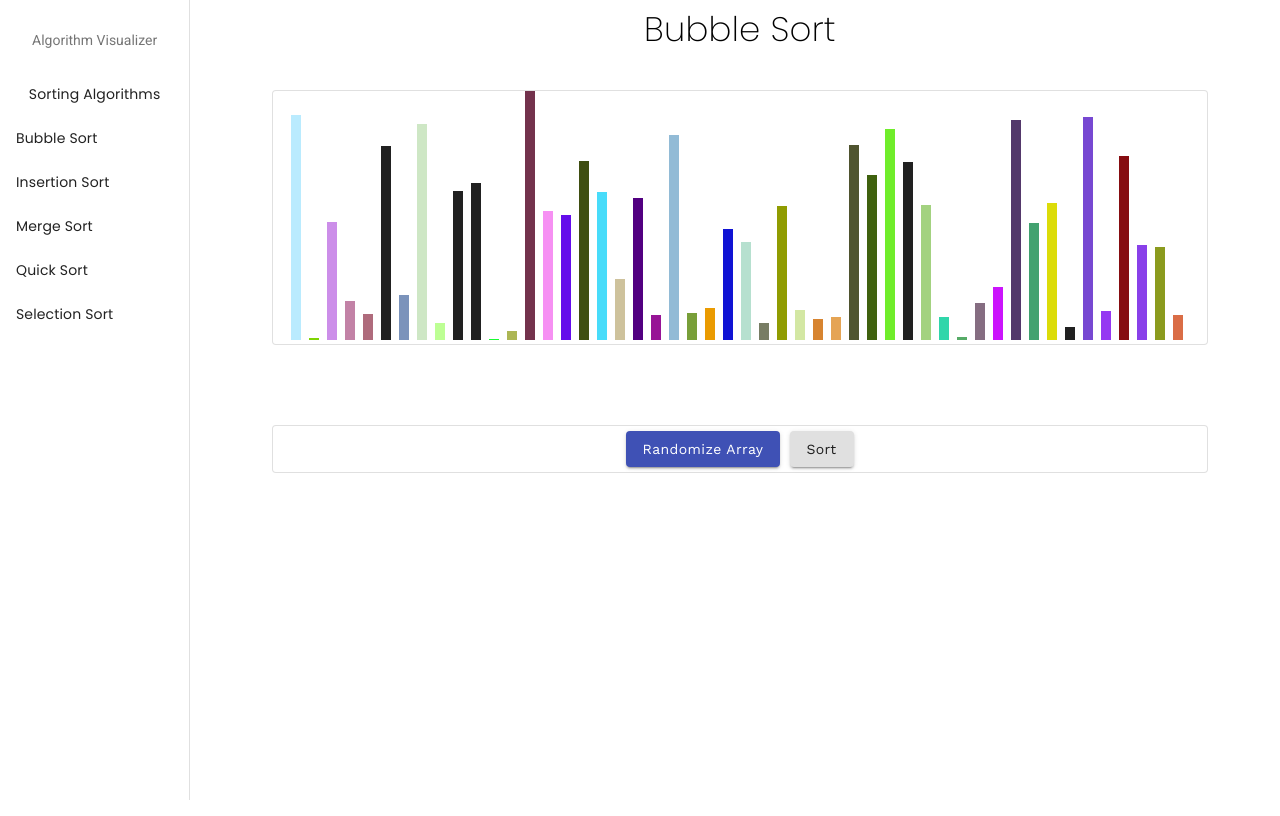
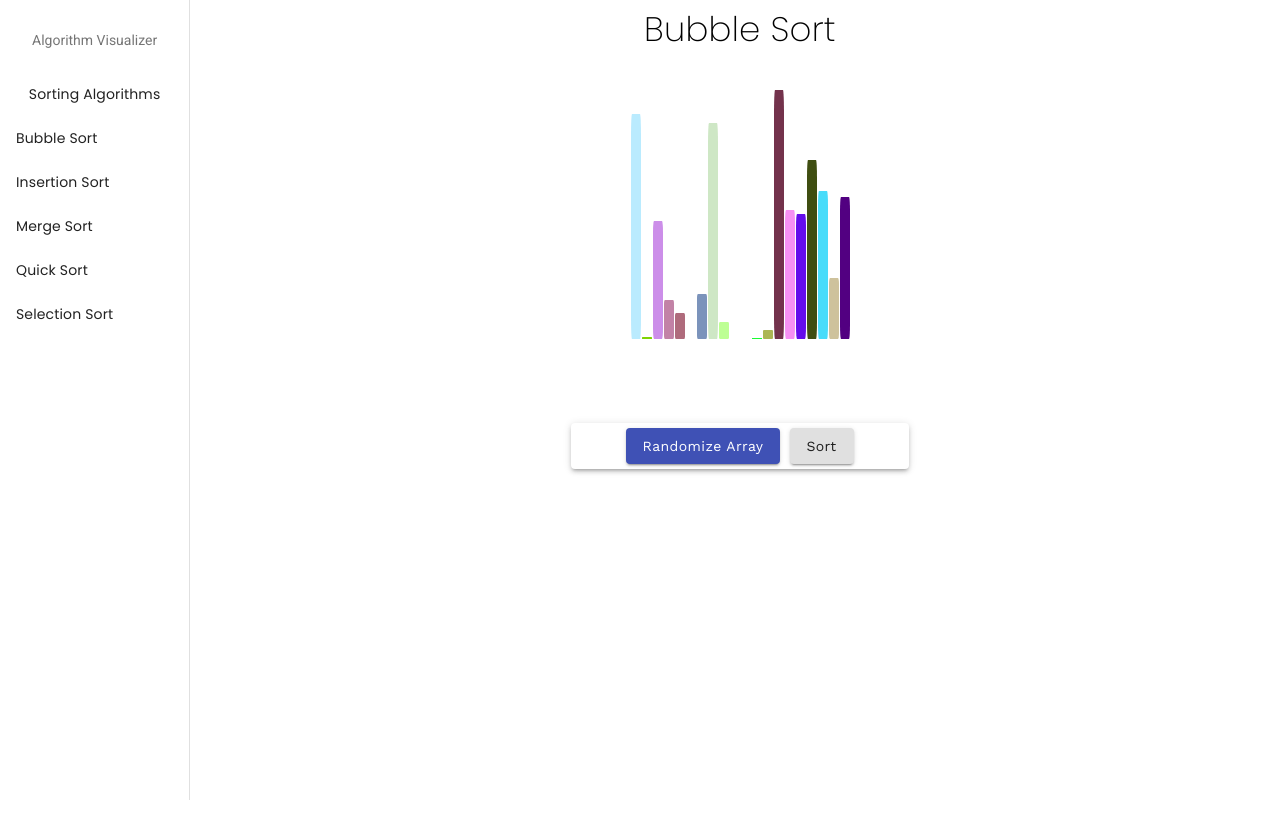
Before and after one commit to sahuashi/algorithm-visualizer, a React (Create React App) app: page / in a window 1280 px wide. Built offline with nearby package versions, Linux system fonts and the light colour scheme; the HTML template or start-up script is replaced by a standard one.

Commit message:
Update UI

```diff
--- a/src/App.css
+++ b/src/App.css
@@ -18,10 +18,10 @@
 }
 
 .bar {
-  border-left: 10px solid;
+  width: 10px;
   display: inline-flex;
   margin-left: 1px;
-  width: 0.75%
+  border-radius: 10%;
 }
 
 .button {
--- a/src/App.js
+++ b/src/App.js
@@ -61,7 +61,7 @@ function App() {
         setIsSorting(false);
         setIsSorted(true);
       }
-    }, 500);
+    }, 200);
   }
 
   return (
--- a/src/algorithms/bubble-sort.js
+++ b/src/algorithms/bubble-sort.js
@@ -3,9 +3,9 @@ function* bubbleSort(arr) {
         for (let j = 0; j < (arr.length - 1 - i); j++) {
             if (arr[j + 1] < arr[j]) {
                 [arr[j], arr[j + 1]] = [arr[j + 1], arr[j]];
+                yield arr;
             }
         }
-        yield arr;
     }
     return arr;
 }
--- a/src/components/Visualizer/Array/Canvas.js
+++ b/src/components/Visualizer/Array/Canvas.js
@@ -10,8 +10,8 @@ export default class Canvas extends Component {
   }
   render() {
     return (
-      <Box p={5}>
-        <Paper elevation={3} variant="outlined">
+      <Box p={5} mx='auto' width={1/3}>
+        <Paper elevation={0} >
           {this.props.array.map((number, index) => (
             <ElementBar key={index} height={number} isSorted = {this.props.isSorted}/>
           ))}
--- a/src/components/Visualizer/Array/ElementBar.js
+++ b/src/components/Visualizer/Array/ElementBar.js
@@ -17,7 +17,7 @@ export default class ElementBar extends Component {
         let color = this.props.isSorted? "green" : this.state.color;
         return (
             <Tooltip title={this.props.height}>
-                <div className="bar" style={{height: `${this.props.height}px`, borderLeftColor: `${color}`}}/>
+                <div className="bar" style={{height: `${this.props.height}px`, background: `${color}`}}/>
             </Tooltip>
         )
     }
--- a/src/components/Visualizer/SettingsBar.js
+++ b/src/components/Visualizer/SettingsBar.js
@@ -6,11 +6,11 @@ import Button from "@material-ui/core/Button";
 export default class SettingsBar extends Component {
   render() {
     let sortButton = this.props.isSorting?
-    <Button className="button" variant="contained" disabled>Sorting in Progress</Button>
+    <Button className="button" variant="contained" disabled>Stop</Button>
     : <Button className="button" variant="contained" onClick={this.props.sort}>Sort</Button>
     return (
-      <Box p={5}>
-        <Paper elevation={3} variant="outlined">
+      <Box p={5} mx="auto" width={1/3}>
+        <Paper elevation={3}>
         <Button className="button" variant="contained" color="primary" onClick={this.props.randomize}>
           Randomize Array
         </Button>
--- a/src/helpers/Randomizer.js
+++ b/src/helpers/Randomizer.js
@@ -1,4 +1,4 @@
-const NUM_ELEMENTS = 50;
+const NUM_ELEMENTS = 20;
 const MAX_NUMBER = 250;
 
 const randomizeArray = () => {
```
